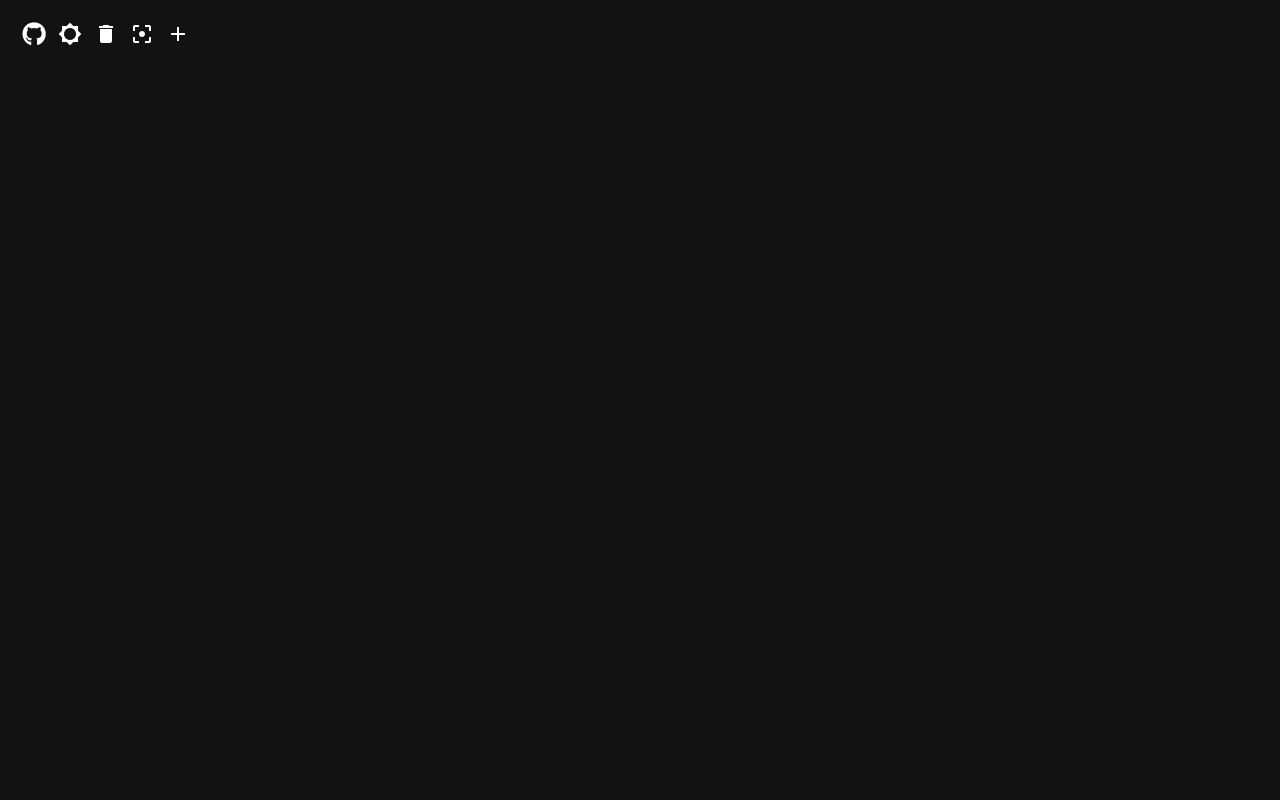
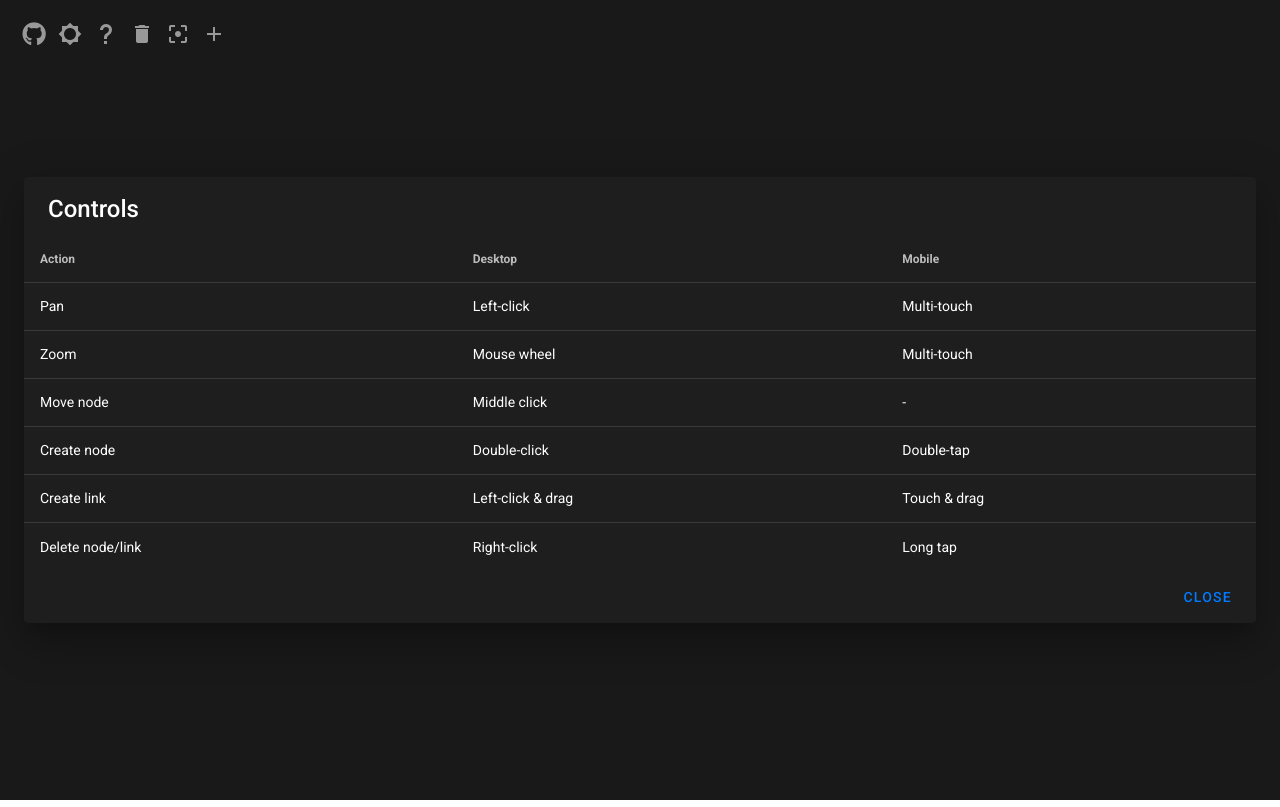
Before and after one commit to DerYeger/graph-editor, a Nuxt app: page / in a window 1280 px wide. Both pictures are taken after a click on the button 106 px from the left and 34 px from the top of the page. Built offline with nearby package versions, Linux system fonts and the light colour scheme.

Commit message:
feat: add controls help

```diff
--- a/components/Graph.vue
+++ b/components/Graph.vue
@@ -3,11 +3,8 @@
     <div class="graph-host" width="100%" height="100%"></div>
     <div class="button-container">
       <repo-link />
-      <v-btn icon @click="$vuetify.theme.dark = !$vuetify.theme.dark">
-        <v-icon
-          v-text="$vuetify.theme.dark ? 'mdi-brightness-5' : 'mdi-brightness-2'"
-        />
-      </v-btn>
+      <theme-toggle />
+      <help />
       <v-btn icon @click="deleteGraph()">
         <v-icon v-text="'mdi-delete'" />
       </v-btn>
--- /dev/null
+++ b/components/Help.vue
@@ -0,0 +1,82 @@
+<template>
+  <v-dialog v-model="dialog">
+    <template #activator="{ on, attrs }">
+      <v-btn v-bind="attrs" icon v-on="on">
+        <v-icon v-text="'mdi-help'" />
+      </v-btn>
+    </template>
+    <v-card>
+      <v-card-title class="headline">Controls</v-card-title>
+      <v-data-table :headers="headers" :items="controls" hide-default-footer />
+      <v-card-actions>
+        <v-spacer />
+        <v-btn text color="primary" @click="dialog = false">Close</v-btn>
+      </v-card-actions>
+    </v-card>
+  </v-dialog>
+</template>
+
+<script lang="ts">
+interface Control {
+  action: string
+  desktop: string
+  mobile: string
+}
+
+export default {
+  data(): { controls: Control[]; dialog: Boolean; headers: any[] } {
+    return {
+      controls: [
+        {
+          action: 'Pan',
+          desktop: 'Left-click',
+          mobile: 'Multi-touch',
+        },
+        {
+          action: 'Zoom',
+          desktop: 'Mouse wheel',
+          mobile: 'Multi-touch',
+        },
+        {
+          action: 'Move node',
+          desktop: 'Middle click',
+          mobile: '-',
+        },
+        {
+          action: 'Create node',
+          desktop: 'Double-click',
+          mobile: 'Double-tap',
+        },
+        {
+          action: 'Create link',
+          desktop: 'Left-click & drag',
+          mobile: 'Touch & drag',
+        },
+        {
+          action: 'Delete node/link',
+          desktop: 'Right-click',
+          mobile: 'Long tap',
+        },
+      ],
+      dialog: false,
+      headers: [
+        {
+          text: 'Action',
+          value: 'action',
+          sortable: false,
+        },
+        {
+          text: 'Desktop',
+          value: 'desktop',
+          sortable: false,
+        },
+        {
+          text: 'Mobile',
+          value: 'mobile',
+          sortable: false,
+        },
+      ],
+    }
+  },
+}
+</script>
--- /dev/null
+++ b/components/ThemeToggle.vue
@@ -0,0 +1,7 @@
+<template>
+  <v-btn icon @click="$vuetify.theme.dark = !$vuetify.theme.dark">
+    <v-icon
+      v-text="$vuetify.theme.dark ? 'mdi-brightness-5' : 'mdi-brightness-2'"
+    />
+  </v-btn>
+</template>
--- a/nuxt.config.js
+++ b/nuxt.config.js
@@ -61,7 +61,7 @@ export default {
       dark: true,
       themes: {
         dark: {
-          primary: colors.blue.darken2,
+          primary: '#007aff',
           accent: colors.grey.darken3,
           secondary: colors.amber.darken3,
           info: colors.teal.lighten1,
```
